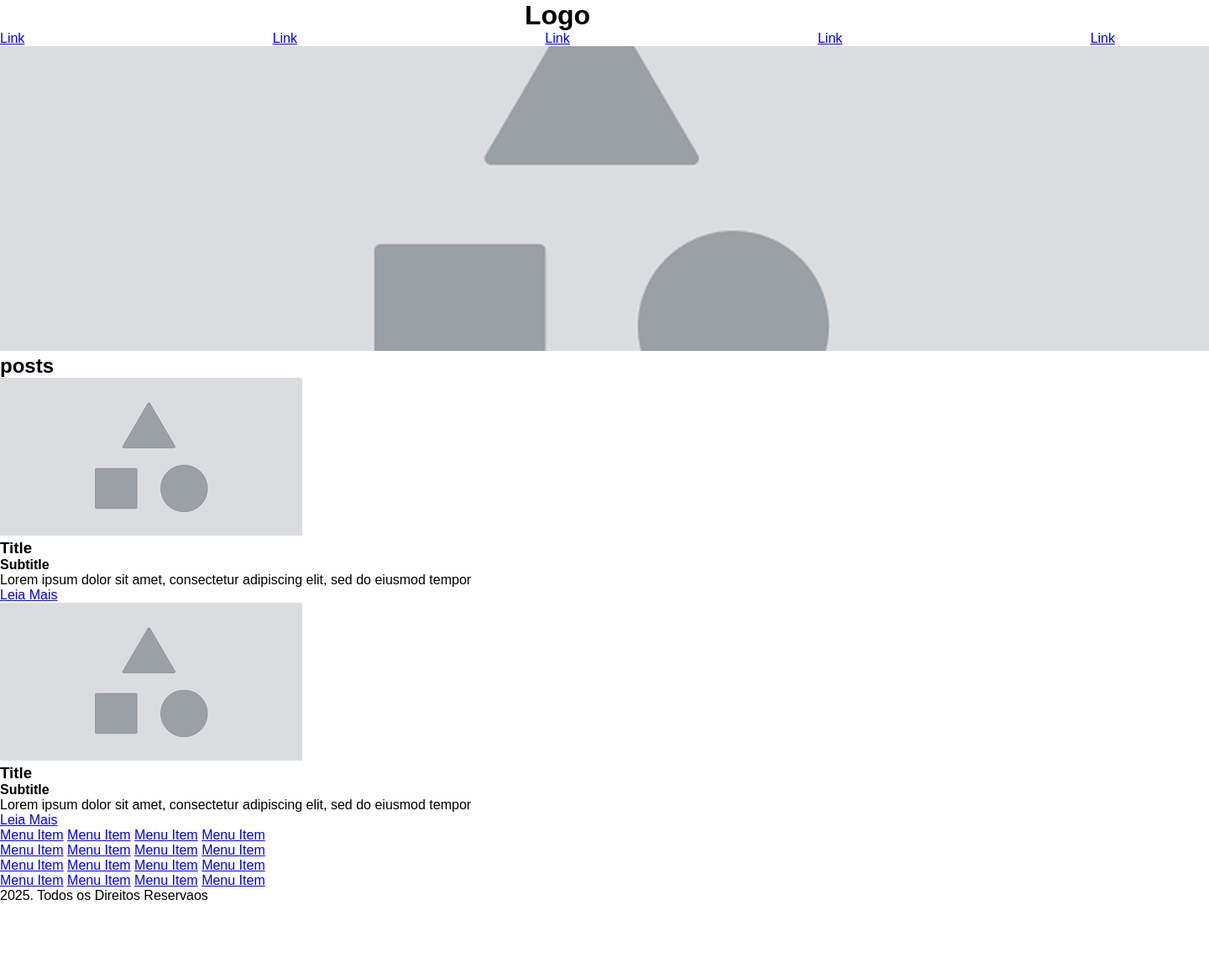
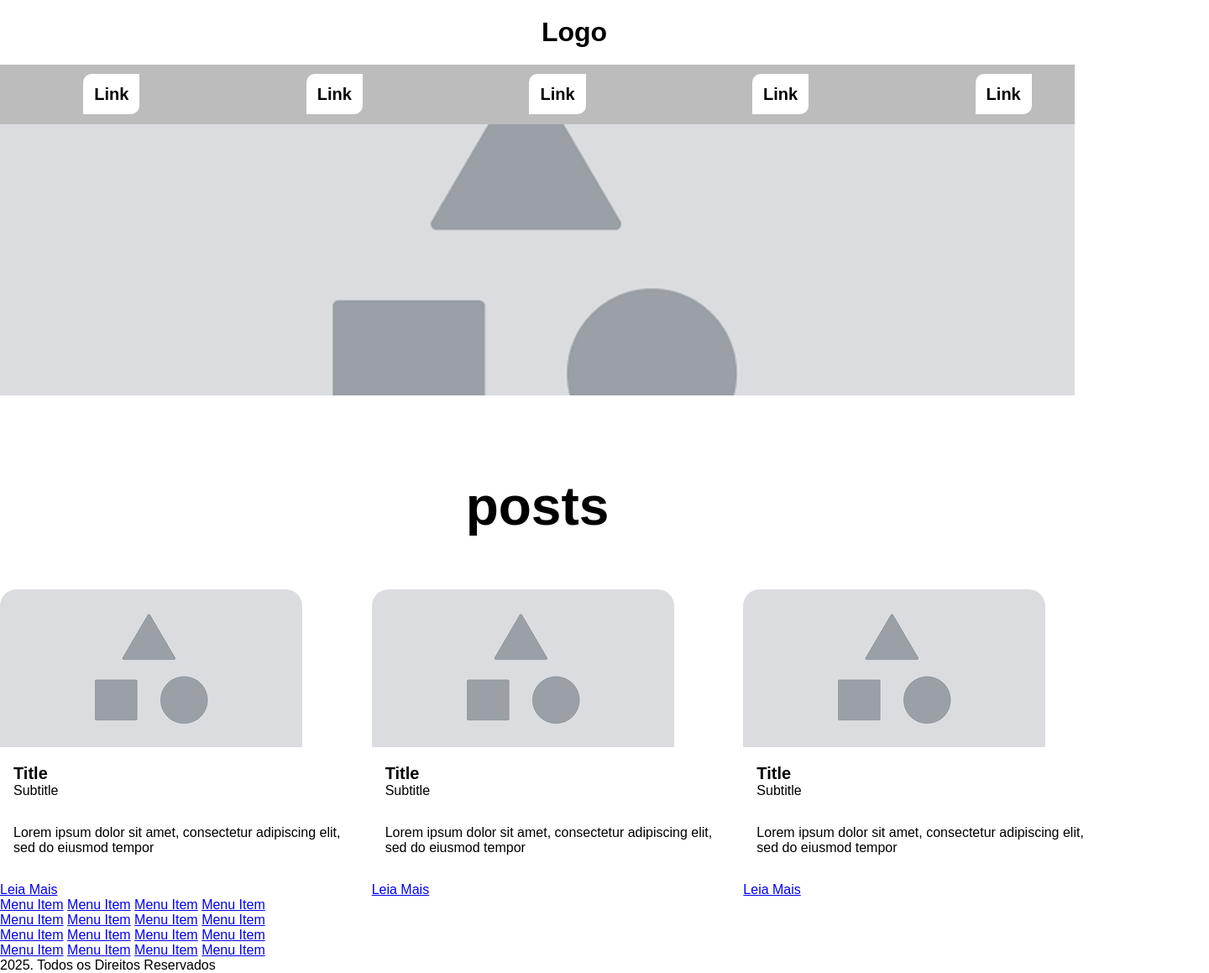
Before and after one commit to k3tmoraes/aulas-css-senai, a plain HTML site: page wireframe/index.html in a window 1280 px wide. Shown: the whole page at 84% size, 1440 px wide, since content can reach past the window. Before the commit the page ends 1076 px from the top, so only its background shows below. Drawn offline with Linux system fonts and the light colour scheme; a web font is replaced by a local one.

Commit message:
feat:formatçao do wireframe

```diff
--- a/wireframe/css/styles.css
+++ b/wireframe/css/styles.css
@@ -1,7 +1,7 @@
 *{
     margin: 0%;
     padding: 0%;
-    font-family: Arial, Helvetica, sans-serif;
+    font-family: "Gidole", sans-serif;
 }
 
 .container{
@@ -11,13 +11,78 @@
 
 /* header */
 
+header{
+    padding: 20px;
+}
+
 h1{
     text-align: center;
 }
 /* nav */
 
+
+nav{
+    background: #bcbcbc;
+    padding: 24px 0;
+
+
+}
+
 nav ul{
     list-style: none;
     display: flex;
+    justify-content: space-around;
+}
+
+nav ul li a{
+    color: #000;
+    font-weight: 600;
+    font-size: 20px;
+    text-decoration:none;
+    background:#fff;
+    padding: 13px;
+    transition: all ease-out 0.3s;
+    border-radius: 10px  0;
+}
+
+nav ul li a:hover{
+    background: #000;
+    color: #fff;
+    border-radius: 0 20px;
+
+}
+
+/* banner */
+
+#banner img{
+    width: 100%;
+}
+
+/* posts */
+
+.posts h2{
+    text-align: center;
+    margin: 91px 0 62px;
+    font-size: 64px;
+}
+
+.posts .container{
+    display:flex;
     justify-content: space-between;
 }
+
+.posts img{
+    border-radius: 20px 20px  0 0;
+}
+.posts h3{
+    font-size: 20px;
+    margin: 16px 16px 0;
+}
+
+.posts h4{
+    margin-left: 16px;
+    font-weight: normal;
+}
+.posts p{
+    margin: 32px 16px;
+}
--- a/wireframe/index.html
+++ b/wireframe/index.html
@@ -1,5 +1,6 @@
 <!DOCTYPE html>
 <html lang="pt-br">
+
 <head>
     <meta charset="UTF-8">
     <meta name="viewport" content="width=device-width, initial-scale=1.0">
@@ -8,7 +9,12 @@
     <!-- Link para os estilos -->
 
     <link href="css/styles.css" rel="stylesheet">
+
+    <link rel="preconnect" href="https://fonts.googleapis.com">
+    <link rel="preconnect" href="https://fonts.gstatic.com" crossorigin>
+    <link href="https://fonts.googleapis.com/css2?family=Gidole&display=swap" rel="stylesheet">
 </head>
+
 <body>
     <header>
         <div class="container">
@@ -44,7 +50,8 @@
                     <img src="images/image-post.jpg" alt="imagem do post">
                     <h3>Title</h3>
                     <h4>Subtitle</h4>
-                   <p>Lorem ipsum dolor sit amet, consectetur adipiscing elit, sed do eiusmod tempor</p><a href="#">Leia Mais</a>
+                    <p>Lorem ipsum dolor sit amet, consectetur adipiscing elit, sed do eiusmod tempor</p><a
+                        href="#">Leia Mais</a>
                 </div>
                 <!-- fim:card -->
 
@@ -53,7 +60,17 @@
                     <img src="images/image-post.jpg" alt="imagem do post">
                     <h3>Title</h3>
                     <h4>Subtitle</h4>
-                   <p>Lorem ipsum dolor sit amet, consectetur adipiscing elit, sed do eiusmod tempor</p><a href="#">Leia Mais</a>
+                    <p>Lorem ipsum dolor sit amet, consectetur adipiscing elit, sed do eiusmod tempor</p><a
+                        href="#">Leia Mais</a>
+                </div>
+                <!-- fim:card -->
+                <!-- inicio:card -->
+                <div class="Card">
+                    <img src="images/image-post.jpg" alt="imagem do post">
+                    <h3>Title</h3>
+                    <h4>Subtitle</h4>
+                    <p>Lorem ipsum dolor sit amet, consectetur adipiscing elit, sed do eiusmod tempor</p><a
+                        href="#">Leia Mais</a>
                 </div>
                 <!-- fim:card -->
             </div>
@@ -61,37 +78,40 @@
         </section>
     </main>
     <footer>
-        <div class="footer top">
+        <div class="footer-top">
+            <div class="container">
                 <div class="link-group">
-             <a href="#">Menu  Item</a>
-             <a href="#">Menu  Item</a>
-             <a href="#">Menu  Item</a>
-             <a href="#">Menu  Item</a>
+                    <a href="#">Menu Item</a>
+                    <a href="#">Menu Item</a>
+                    <a href="#">Menu Item</a>
+                    <a href="#">Menu Item</a>
                 </div>
                 <div class="link-group">
-             <a href="#">Menu  Item</a>
-             <a href="#">Menu  Item</a>
-             <a href="#">Menu  Item</a>
-             <a href="#">Menu  Item</a>
+                    <a href="#">Menu Item</a>
+                    <a href="#">Menu Item</a>
+                    <a href="#">Menu Item</a>
+                    <a href="#">Menu Item</a>
                 </div>
                 <div class="link-group">
-             <a href="#">Menu  Item</a>
-             <a href="#">Menu  Item</a>
-             <a href="#">Menu  Item</a>
-             <a href="#">Menu  Item</a>
+                    <a href="#">Menu Item</a>
+                    <a href="#">Menu Item</a>
+                    <a href="#">Menu Item</a>
+                    <a href="#">Menu Item</a>
                 </div>
                 <div class="link-group">
-             <a href="#">Menu  Item</a>
-             <a href="#">Menu  Item</a>
-             <a href="#">Menu  Item</a>
-             <a href="#">Menu  Item</a>
+                    <a href="#">Menu Item</a>
+                    <a href="#">Menu Item</a>
+                    <a href="#">Menu Item</a>
+                    <a href="#">Menu Item</a>
+                </div>
             </div>
 
         </div>
 
         <div class="footer bottom">
-            <p>2025. Todos os Direitos Reservaos</p>
+            <p>2025. Todos os Direitos Reservados</p>
         </div>
     </footer>
 </body>
+
 </html>
```
Lines whose indentation alone changed are shown as unchanged.
